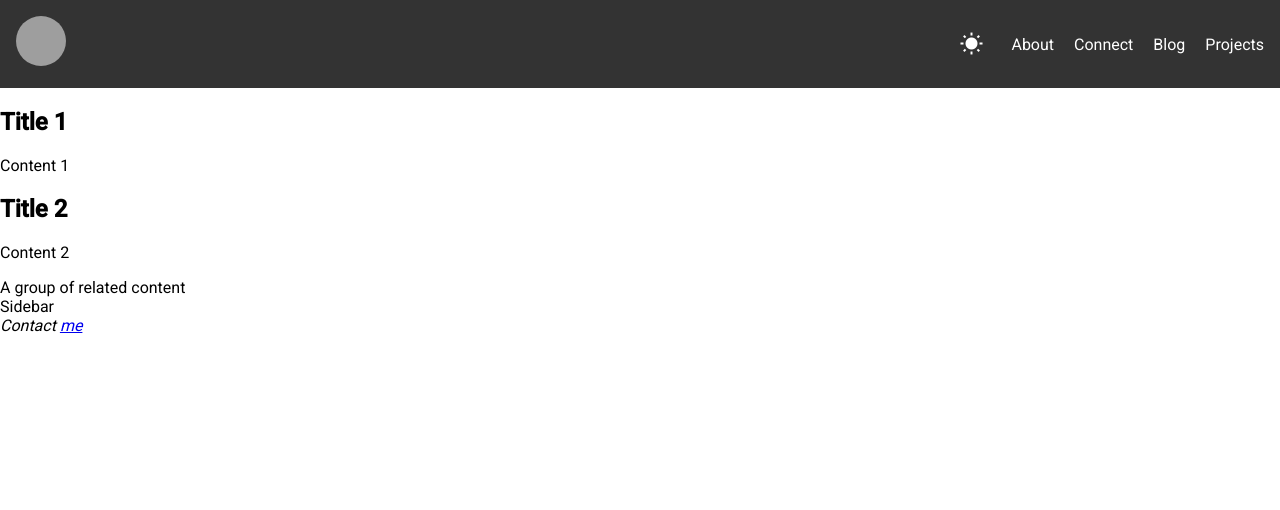
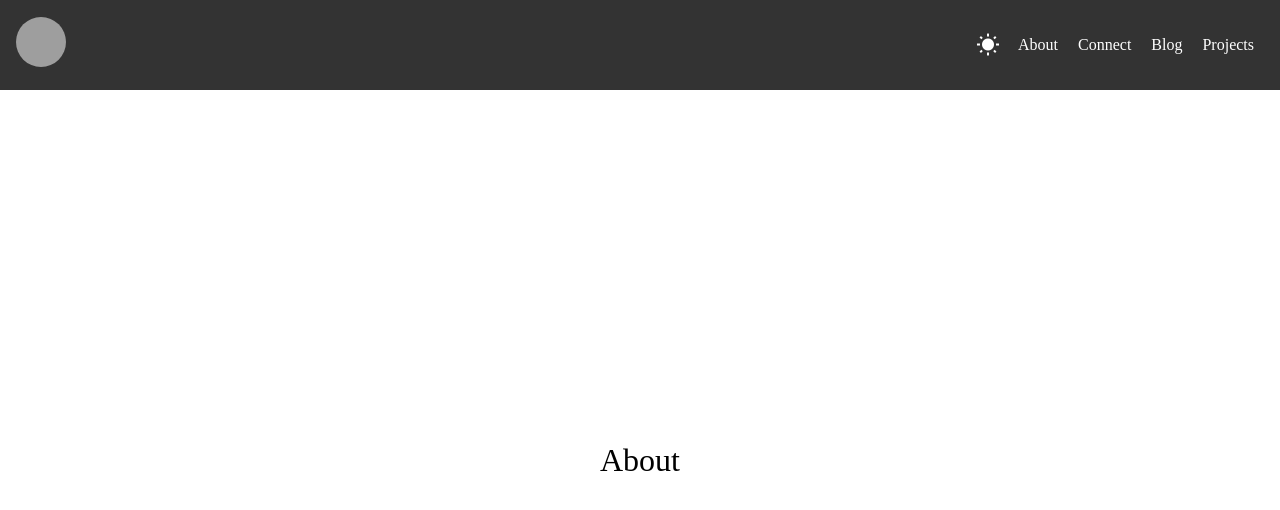
Before and after one commit to chrisCodes141/CGSite, an Angular app in the folder angular/: page / in a window 1280 px wide. Shown: the top 510 px of the page. Built offline with nearby package versions, Linux system fonts and the light colour scheme; grey boxes are pictures that could not be loaded.

Commit message:
Added sections and snap scroll functionality

```diff
--- a/angular/src/app/app.component.html
+++ b/angular/src/app/app.component.html
@@ -2,23 +2,13 @@
     <app-navbar></app-navbar>
 </header>
 <main role="main">
-    <article>
-        <h2>Title 1</h2>
-        <p>Content 1</p>
-    </article>
-    <article>
-        <h2>Title 2</h2>
-        <p>Content 2</p>
-    </article>
+    <div class="scroll-container">
+        <section id="about" class="section">About</section>
+        <section id="connect" class="section">Connect</section>
+        <section id="blog" class="section">Blog
+            <article></article>
+            <article></article>
+        </section>
+        <section id="projects" class="section">Projects</section>
+    </div>
 </main>
-<section>
-    A group of related content
-</section>
-<aside>
-    Sidebar
-</aside>
-<footer>
-    <address>
-        Contact <a href="mailto:coderchris141@gmail.com">me</a>
-    </address>
-</footer>
--- a/angular/src/app/core/staticComponents/navbar/navbar.component.css
+++ b/angular/src/app/core/staticComponents/navbar/navbar.component.css
@@ -46,6 +46,17 @@
 
 .nav-item {
     margin-left: 20px;
+    cursor: pointer;
+    padding: 10px;
+    margin: 10px 0;
+    margin-left: 0;
+    text-align: center;
+    color: white;
+    padding: 10px;
+}
+
+.nav-item:hover {
+    background-color: rgba(0, 123, 255, 0.1);
 }
 
 .nav-link {
@@ -71,24 +82,17 @@
     .nav-list {
         flex-direction: column;
         position: absolute;
-        top: 60px; /* Adjust according to your navbar height */
-        right: 0; /* Aligns the menu to the right */
-        background-color: #333; /* Dark background for the menu */
-        width: 100; /* Set a fixed width for the menu box */
-        box-shadow: -2px 0 5px rgba(0, 0, 0, 0.5); /* Add shadow for depth */
-        border-radius: 5px; /* Rounded corners */
-        padding: 15px; /* Add padding for the items */
+        top: 75px; /* Adjust according to your navbar height */
+        right: 0;
+        background-color: #333;
+        width: 100;
+        box-shadow: -2px 0 5px rgba(0, 0, 0, 0.5);
+        border-radius: 5px;
+        padding: 15px;
         display: none; /* Hide by default */
     }
 
     .nav-list.active {
         display: flex; /* Show when active */
     }
-
-    .nav-item {
-        margin: 10px 0;
-        margin-left: 0;
-        text-align: center; /* Right-align for mobile view */
-        color: white; /* Change text color to white for contrast */
-    }
 }
--- a/angular/src/app/core/staticComponents/navbar/navbar.component.html
+++ b/angular/src/app/core/staticComponents/navbar/navbar.component.html
@@ -17,9 +17,9 @@
         <span></span>
     </button>
     <ul class="nav-list" [class.active]="isMenuActive" id="navList">
-        <li class="nav-item"><a href="#" class="nav-link">About</a></li>
-        <li class="nav-item"><a href="#" class="nav-link">Connect</a></li>
-        <li class="nav-item"><a href="#" class="nav-link">Blog</a></li>
-        <li class="nav-item"><a href="#" class="nav-link">Projects</a></li>
+        <li class="nav-item" (click)="scrollToSection('about')">About</li>
+        <li class="nav-item" (click)="scrollToSection('connect')">Connect</li>
+        <li class="nav-item" (click)="scrollToSection('blog')">Blog</li>
+        <li class="nav-item" (click)="scrollToSection('projects')">Projects</li>
     </ul>
 </nav>
--- a/angular/src/app/core/staticComponents/navbar/navbar.component.ts
+++ b/angular/src/app/core/staticComponents/navbar/navbar.component.ts
@@ -24,4 +24,12 @@ export class NavbarComponent {
   toggleMenu() {
     this.isMenuActive = !this.isMenuActive;
   }
+
+  scrollToSection(sectionId: string) {
+    const section = document.getElementById(sectionId);
+    if (section) {
+      section.scrollIntoView({ behavior: 'smooth' });
+      this.toggleMenu();
+    }
+  }
 }
--- a/angular/src/styles.css
+++ b/angular/src/styles.css
@@ -19,12 +19,37 @@ body.dark-theme .mat-toolbar {
     color: white;
 }
 
-html,
-body {
-    height: 100%;
-}
+html, body {
+    height: 100%; /* Ensure full height */
+    margin: 0; /* Remove default margin */
+    overflow: hidden; /* Prevent scrolling on body */
+  }
 
-body {
-    margin: 0;
-    font-family: Roboto, "Helvetica Neue", sans-serif;
-}
+  header {
+    position: fixed;
+    width: 100%; /* Full width */
+    z-index: 1; /* Above other content */
+    background-color: white;
+  }
+
+  main {
+    height: 100vh; /* Full viewport height */
+    margin-top: 60px; /* Offset for fixed navbar */
+    display: flex; /* Flexbox layout */
+  }
+
+  .scroll-container {
+    flex: 1; /* Fill remaining space */
+    overflow-y: auto; /* Enable vertical scrolling */
+    scroll-snap-type: y mandatory; /* Enable scroll snap */
+    -webkit-overflow-scrolling: touch; /* Smooth scrolling */
+  }
+
+  .section {
+    height: 100vh; /* Each section takes full height */
+    scroll-snap-align: start; /* Snap each section to the top */
+    display: flex; /* Center content */
+    justify-content: center;
+    align-items: center;
+    font-size: 2rem;
+  }
```
